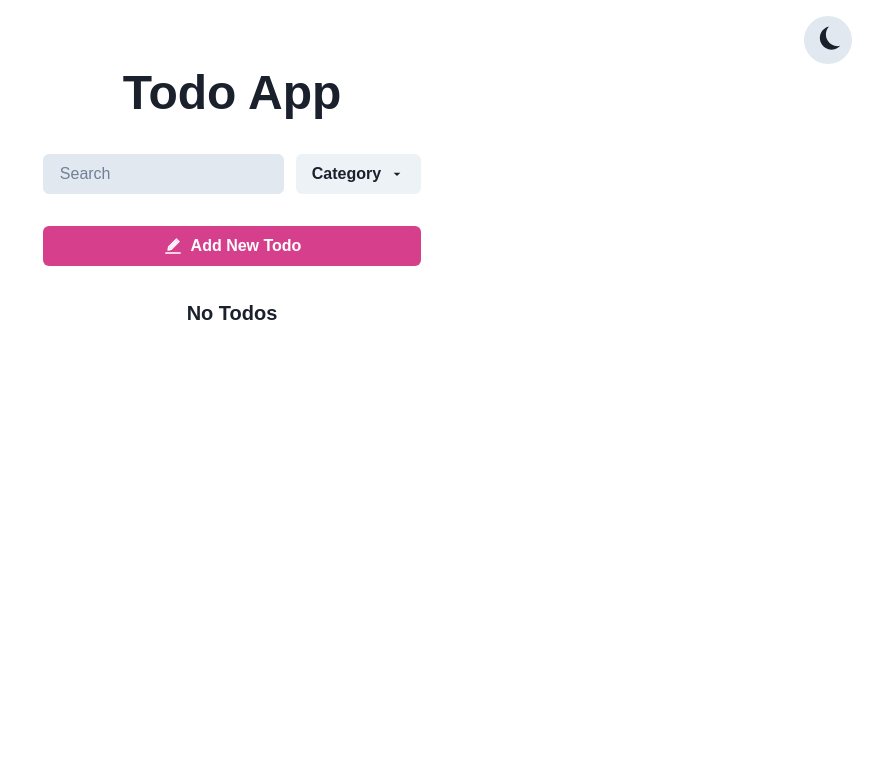
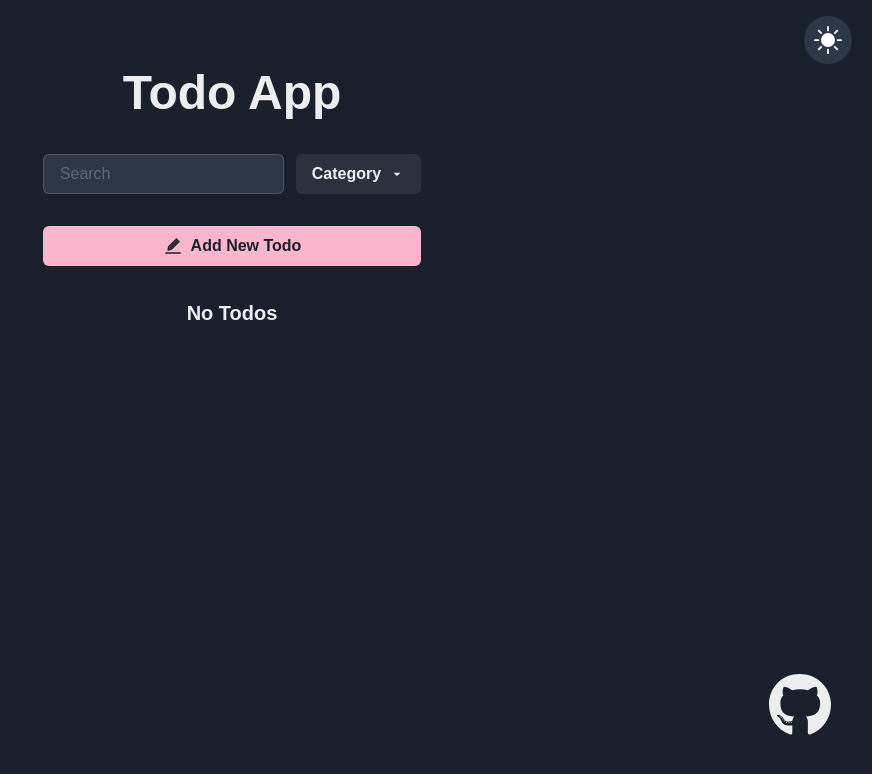
Before and after one commit to bonface221/chakra-todo, a React (Vite) app: page / in a window 1280 px wide. Shown: the top 774 px of the page, without its empty margins (408-1280 px from the left). Built offline with nearby package versions, Linux system fonts and the light colour scheme.

Commit message:
adding a github cta

```diff
--- a/src/App.tsx
+++ b/src/App.tsx
@@ -10,6 +10,7 @@
 import ListTodos from "./components/list-todo";
 import { useState } from "react";
 import CategoryMenu from "./components/category-menu";
+import GithubCTA from "./components/github-cta";
 
 export interface Todo {
   id: number;
@@ -91,6 +92,7 @@
         </Stack>{" "}
       </Flex>
       <ThemeToggler />
+      <GithubCTA />
     </>
   );
 }
--- /dev/null
+++ b/src/components/github-cta/index.tsx
@@ -0,0 +1,19 @@
+import { Box, Icon } from "@chakra-ui/react";
+
+import { FaGithub } from "react-icons/fa";
+
+const GithubCTA = () => {
+  return (
+    <a
+      href="https://github.com/bonface221"
+      target="_blank"
+      rel="noopener noreferrer"
+    >
+      <Box position="fixed" right={10} bottom={14} zIndex={9999}>
+        <Icon as={FaGithub} boxSize={16} bg="brand.white" borderRadius="md" />
+      </Box>
+    </a>
+  );
+};
+
+export default GithubCTA;
--- a/src/theme/index.tsx
+++ b/src/theme/index.tsx
@@ -1,7 +1,7 @@
 import { extendTheme } from "@chakra-ui/react";
 
 const config = {
-  initialColorMode: "light",
+  initialColorMode: "dark",
   useSystemColorMode: false,
 };
 export const theme = extendTheme({
```
